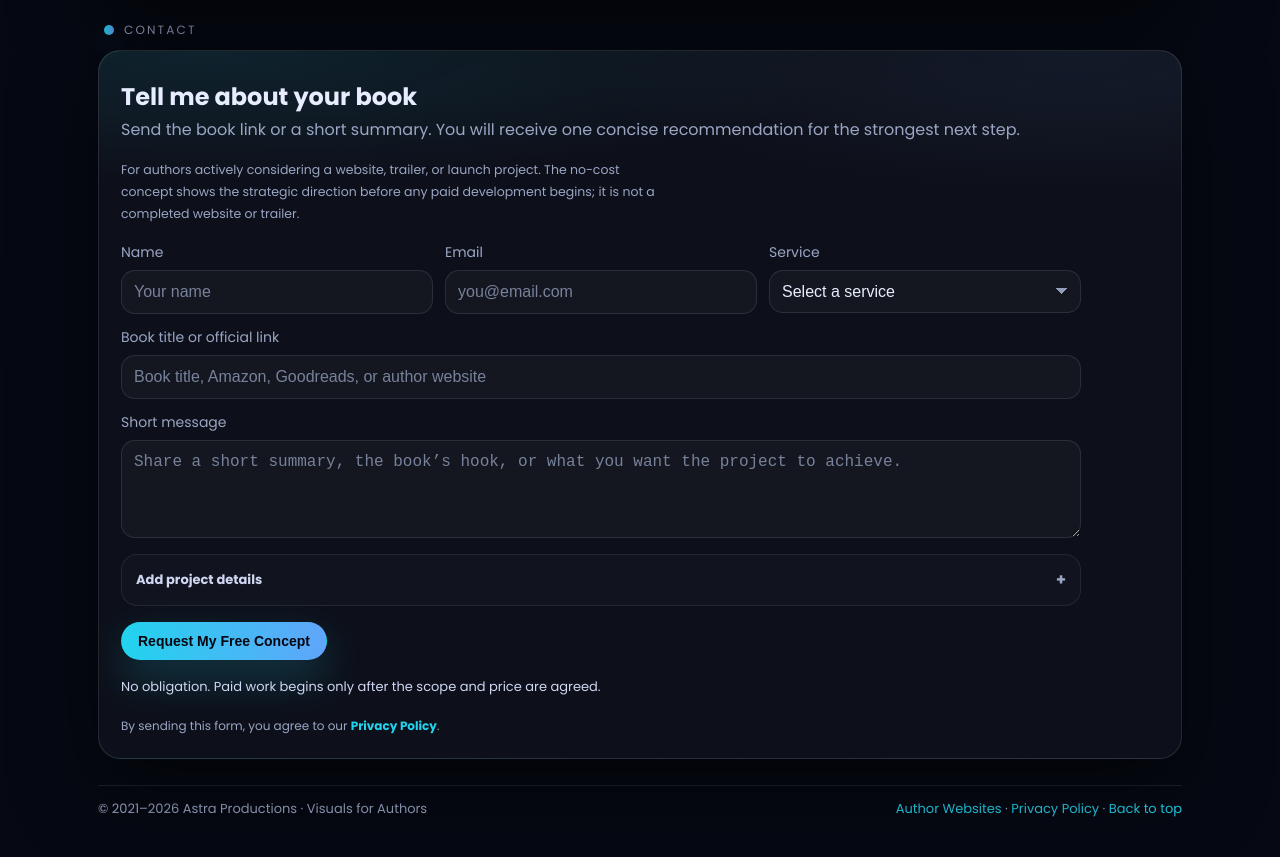
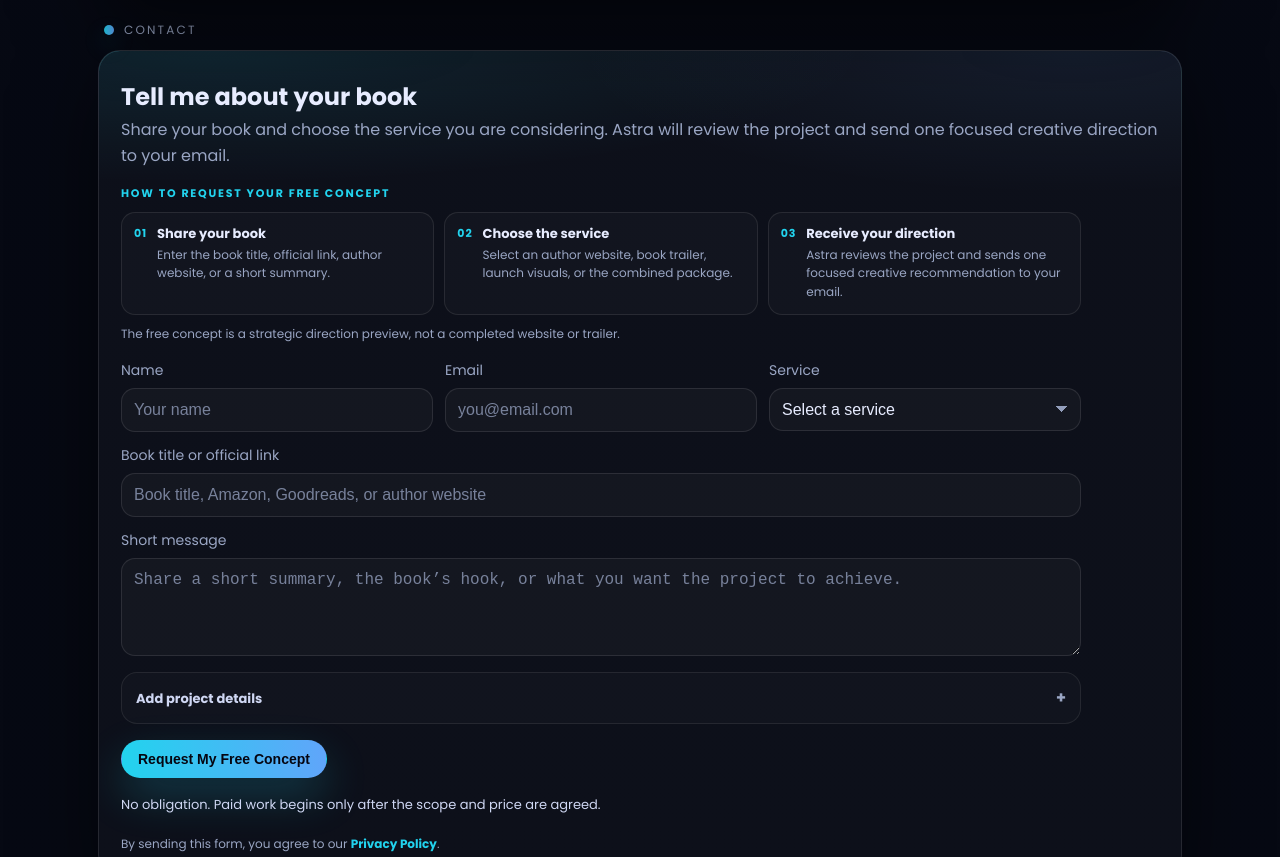
Before and after one commit to WindzJC/MY-WEBSITE, a website built with Vite: page index.html in a window 1280 px wide. Shown: the part 6289-7146 px from the top of the page. Built offline with nearby package versions, Linux system fonts and the light colour scheme.

Commit message:
Clarify free concept request process

```diff
--- a/index.html
+++ b/index.html
@@ -556,11 +556,37 @@
         <div class="section-head">
           <div>
             <h2 class="example-title">Tell me about your book</h2>
-            <p class="example-sub">Send the book link or a short summary. You will receive one concise recommendation for the strongest next step.</p>
+            <p class="example-sub">Share your book and choose the service you are considering. Astra will review the project and send one focused creative direction to your email.</p>
           </div>
         </div>
 
-        <p class="concept-qualifier contact-concept-qualifier">For authors actively considering a website, trailer, or launch project. The no-cost concept shows the strategic direction before any paid development begins; it is not a completed website or trailer.</p>
+        <section class="contact-request-guide" aria-labelledby="contact-request-guide-title">
+          <h3 class="contact-request-guide-title" id="contact-request-guide-title">HOW TO REQUEST YOUR FREE CONCEPT</h3>
+          <ol class="contact-request-steps">
+            <li class="contact-request-step">
+              <span class="contact-request-number" aria-hidden="true">01</span>
+              <div>
+                <h4>Share your book</h4>
+                <p>Enter the book title, official link, author website, or a short summary.</p>
+              </div>
+            </li>
+            <li class="contact-request-step">
+              <span class="contact-request-number" aria-hidden="true">02</span>
+              <div>
+                <h4>Choose the service</h4>
+                <p>Select an author website, book trailer, launch visuals, or the combined package.</p>
+              </div>
+            </li>
+            <li class="contact-request-step">
+              <span class="contact-request-number" aria-hidden="true">03</span>
+              <div>
+                <h4>Receive your direction</h4>
+                <p>Astra reviews the project and sends one focused creative recommendation to your email.</p>
+              </div>
+            </li>
+          </ol>
+          <p class="contact-request-note">The free concept is a strategic direction preview, not a completed website or trailer.</p>
+        </section>
 
         <form class="contact-form contact-form-streamlined" id="contact-form" data-analytics-event="form-start">
           <div class="hp" aria-hidden="true">
--- a/styles.css
+++ b/styles.css
@@ -931,6 +931,59 @@
   max-width: 960px;
   gap: 16px;
 }
+.contact-request-guide{
+  max-width:960px;
+  margin-top:16px;
+}
+.contact-request-guide-title{
+  margin-bottom:10px;
+  color:var(--a);
+  font-size:11px;
+  font-weight:900;
+  letter-spacing:.16em;
+  line-height:1.5;
+}
+.contact-request-steps{
+  list-style:none;
+  display:grid;
+  grid-template-columns:repeat(3, minmax(0, 1fr));
+  gap:10px;
+}
+.contact-request-step{
+  min-width:0;
+  display:flex;
+  align-items:flex-start;
+  gap:10px;
+  padding:12px;
+  border:1px solid rgba(255,255,255,.09);
+  border-radius:14px;
+  background:rgba(255,255,255,.025);
+}
+.contact-request-number{
+  flex:0 0 auto;
+  color:var(--a);
+  font-size:11px;
+  font-weight:900;
+  letter-spacing:.08em;
+  line-height:1.6;
+}
+.contact-request-step h4{
+  margin-bottom:2px;
+  color:var(--ink);
+  font-size:13px;
+  line-height:1.45;
+}
+.contact-request-step p{
+  color:var(--muted);
+  font-size:12px;
+  line-height:1.55;
+}
+.contact-request-note{
+  margin-top:9px;
+  color:var(--muted);
+  font-size:12px;
+  line-height:1.6;
+}
 .contact-primary-grid{
   display:grid;
   grid-template-columns: repeat(12, 1fr);
@@ -1054,7 +1107,6 @@
   font-size: 12.5px;
   line-height: 1.75;
 }
-.contact-concept-qualifier{margin-top: 16px;}
 .text-link{
   font-weight:800;
   text-decoration:underline;
@@ -1320,6 +1372,7 @@
 
   .work-card{grid-column: span 12}
   .contact-row{flex-direction:column}
+  .contact-request-steps{grid-template-columns:1fr}
   .contact-primary-grid,
   .contact-optional-grid{
     grid-template-columns: 1fr;
```
